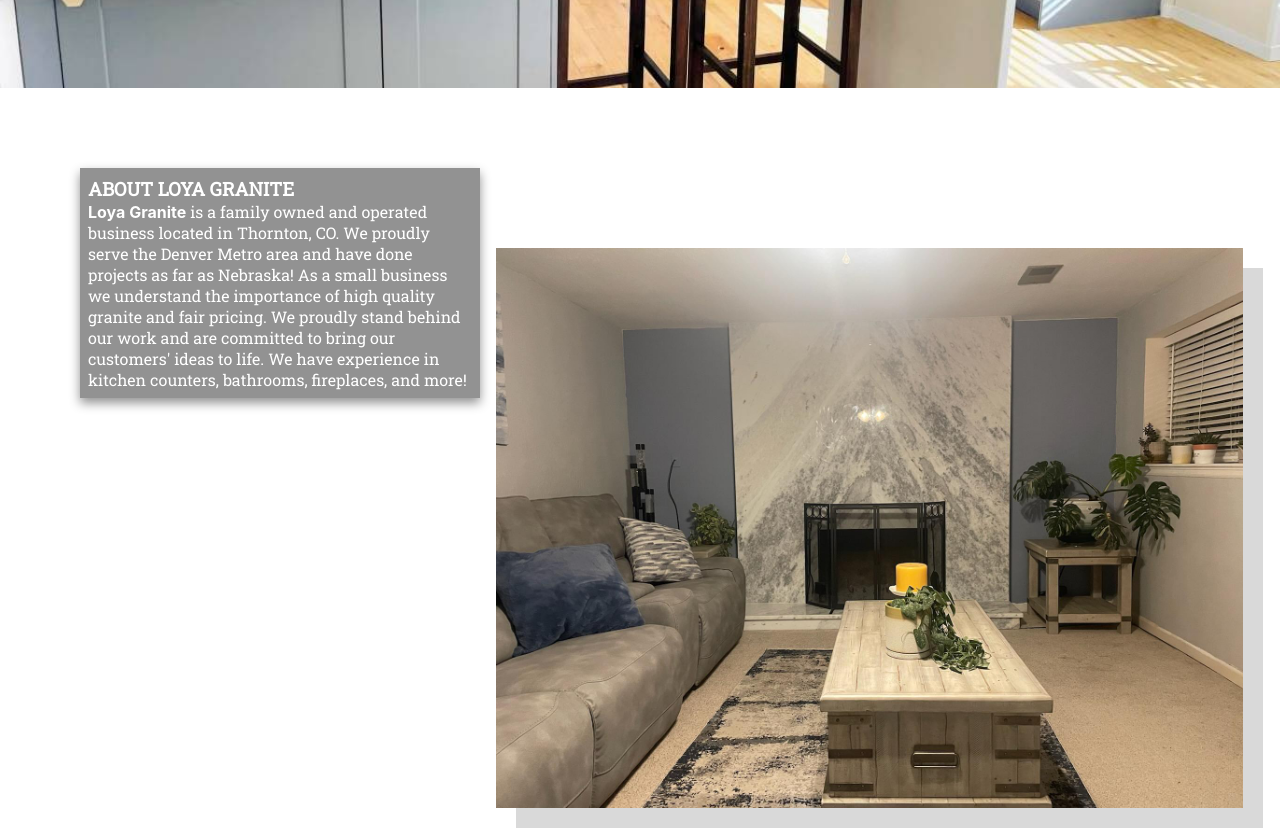
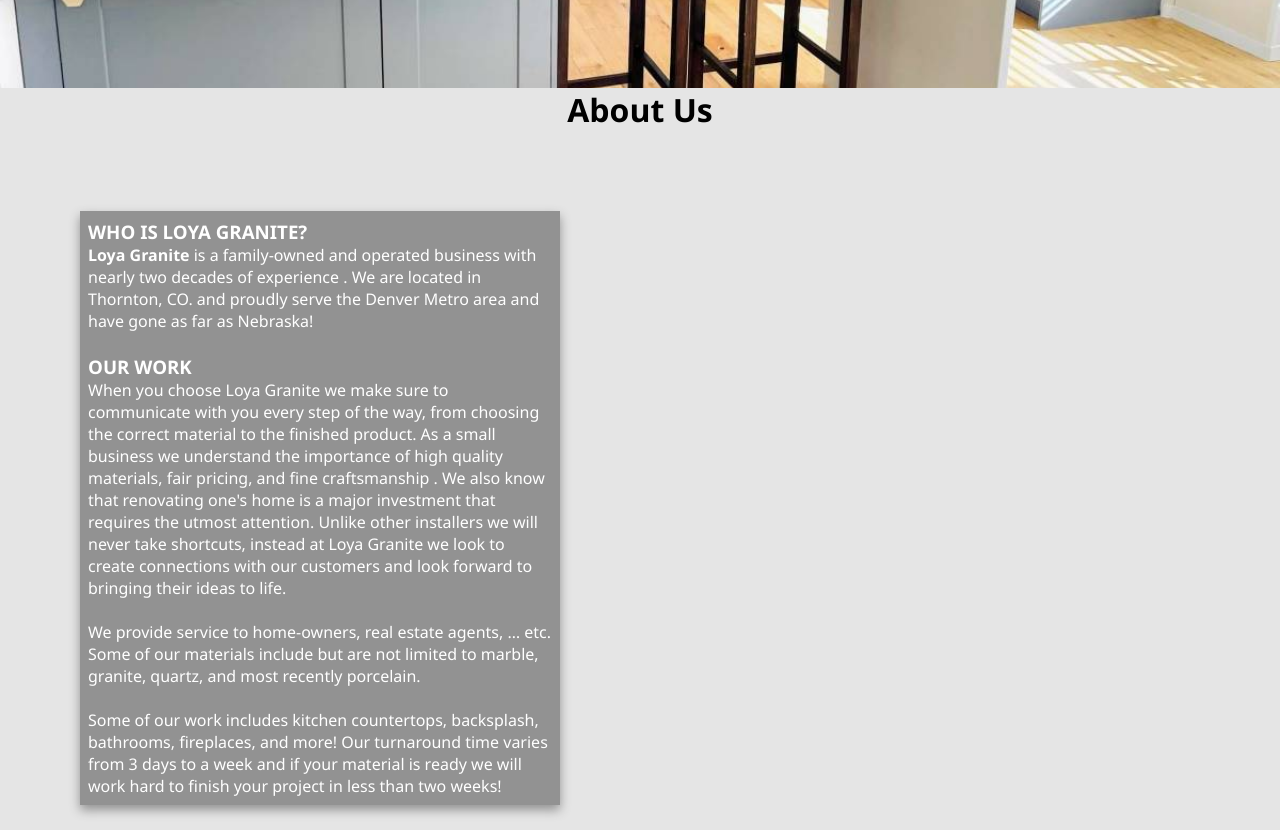
Before and after one commit to mrivera0014/loya-granite, a React (Create React App) app: page / in a window 1280 px wide. Shown: the part 540-1370 px from the top of the page. Built offline with nearby package versions, Linux system fonts and the light colour scheme.

Commit message:
updated about info and restyled

```diff
--- a/src/Components/About/About.css
+++ b/src/Components/About/About.css
@@ -3,6 +3,21 @@
     min-height: 100vh;
     background-size: contain;
     background-position: right;
+}
+
+.aboutTitle {
+    background-color: rgba(0, 0, 0, 0.1);
+    text-align: center;
+    font-family:
+        'Segoe UI',
+        'Roboto',
+        'Oxygen',
+        'Ubuntu',
+        'Cantarell',
+        'Fira Sans',
+        'Droid Sans',
+        'Helvetica Neue',
+        sans-serif;
 }
 
 .granite {
@@ -16,21 +31,42 @@
 
 .aboutbottom {
     height: 1000px;
+    background-color: rgba(0, 0, 0, 0.1);
 }
 
-.loyaGranite,
+/* .loyaGranite,
 .aboutLoya {
     color: #ffff;
-    font-family: "Roboto Slab", serif;
-}
+    font-family:
+        'Segoe UI',
+        'Roboto',
+        'Oxygen',
+        'Ubuntu',
+        'Cantarell',
+        'Fira Sans',
+        'Droid Sans',
+        'Helvetica Neue',
+        sans-serif;
+} */
 
 .aboutLoyaGraniteSection {
     padding: 0.5rem;
-    max-width: 25rem;
+    max-width: 30rem;
     margin: 1rem;
     float: left;
     background-color: #929292;
     box-shadow: 0px 5px 10px 0px #929292;
+    color: #ffff;
+    font-family:
+        'Segoe UI',
+        'Roboto',
+        'Oxygen',
+        'Ubuntu',
+        'Cantarell',
+        'Fira Sans',
+        'Droid Sans',
+        'Helvetica Neue',
+        sans-serif;
 }
 
 .loyaGraniteName {
@@ -46,7 +82,7 @@
 
 .fireplace {
     max-height: 35rem;
-    margin-top: 10rem;
+    margin-top: 5rem;
     box-shadow: 20px 20px rgba(0, 0, 0, .15);
 }
 
@@ -74,6 +110,12 @@
     margin-top: 2rem;
 }
 
+@media only screen and (min-width: 992px) {
+    .aboutLoyaGraniteSection {
+        margin-right: 10rem;
+    }
+}
+
 @media (max-width: 640px) {
     .logoImage {
         display: none;
@@ -83,6 +125,11 @@
         max-width: 100%;
         margin-right: 1rem;
         margin-top: 0;
+    }
+
+    .aboutLoyaGraniteSection {
+        margin: auto;
+        float: none;
     }
 
     .fireplace {
--- a/src/Components/About/About.js
+++ b/src/Components/About/About.js
@@ -20,17 +20,31 @@ const About = () => {
 
         <div className='aboutContain'>
             <div className='granite' alt='kitchen-white-counters'  ></div>
+            <h1 className='aboutTitle'>About Us</h1>
             <div className='aboutbottom'>
                 <section className='aboutLoyaGraniteSection'>
-                    <h3 className='loyaGranite'>ABOUT LOYA GRANITE</h3>
-                    <p className='loyaGraniteName'>Loya Granite</p><p className='aboutLoya'> is a family owned and operated business located in Thornton, CO. We proudly serve the Denver Metro area and have done projects as far as Nebraska! As a small business we understand the importance of high quality granite and fair pricing. We proudly stand behind our work and are committed to bring our customers' ideas to life. We have experience in kitchen counters, bathrooms, fireplaces, and more! </p>
+                    <h3 className='loyaGranite'>WHO IS LOYA GRANITE?</h3>
+                    <p className='loyaGraniteName'>Loya Granite</p><p className='aboutLoya'> is a family-owned and operated business with nearly two decades of experience . We are located in Thornton, CO. and proudly serve the Denver Metro area and have gone as far as Nebraska! </p>
+                    <br></br>
+                    <br></br>
+                    <h3>OUR WORK</h3>
+                    <p>
+                        When you choose Loya Granite we make sure to communicate with you every step of the way, from choosing the correct material to the finished product. As a small business we understand the importance of high quality materials, fair pricing, and fine craftsmanship .  We also know that renovating one's home is a major investment that requires the utmost attention.  Unlike other installers we will never take shortcuts, instead at Loya Granite we look to create connections with our customers and look forward to bringing their ideas to life.
+                    </p>
+                    <br />
+                    <p>We provide service to home-owners, real estate agents, … etc. Some of our materials include but are not limited to marble, granite, quartz, and most recently porcelain.
+                    </p>
+                    <br />
+                    <p>
+                        Some of our work includes kitchen countertops, backsplash, bathrooms, fireplaces, and more! Our turnaround time varies from 3 days to a week and if your material is ready we will work hard to finish your project in less than two weeks!
+                    </p>
                 </section>
                 <img src={fireplace} alt='graniteFireplace' className='fireplace' />
-                <section className='reachUs'>
+                {/* <section className='reachUs'>
                     <h3 className='loyaGranite'>Ready for the next step?</h3>
                     <p className='aboutLoya'>Let's talk about your ideas! Feel free to reach out to us, we will gladly answer any questions you have and our estimates are free of charge. Our business hours are 9-5 Monday through Friday. Give us a call or send us an email and we will get back to you as soon as possible. We can't wait to get started on your project!  </p>
-                </section>
-                <img className='logoImage' src={logoImage} alt='loya-granite-logo-without-text' />
+                </section> */}
+                {/* <img className='logoImage' src={logoImage} alt='loya-granite-logo-without-text' /> */}
             </div>
 
         </div>
```
